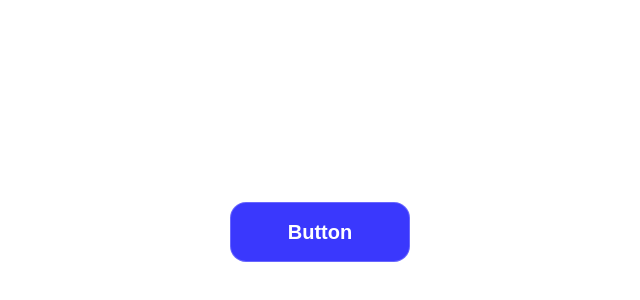
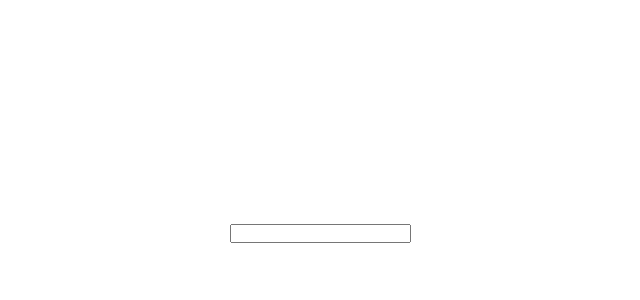
Before and after one commit to praveen-kumar-10/College-Project-Frontend, a React (Create React App) app: page / in a window 1280 px wide. Shown: the part 168-468 px from the top of the page, without its empty margins (320-960 px from the left). Built offline with nearby package versions, Linux system fonts and the light colour scheme.

Commit message:
added useInput hook

```diff
--- a/package.json
+++ b/package.json
@@ -6,6 +6,7 @@
     "@testing-library/jest-dom": "^5.16.4",
     "@testing-library/react": "^13.3.0",
     "@testing-library/user-event": "^13.5.0",
+    "formik": "^2.2.9",
     "react": "^18.2.0",
     "react-dom": "^18.2.0",
     "react-scripts": "5.0.1",
--- a/src/App.js
+++ b/src/App.js
@@ -1,15 +1,24 @@
-import "./App.css";
-import Button from "./components/UI/Button";
+/** @format */
+
+import './App.css';
+import Button from './components/UI/Button';
+import Form from './Form';
+
+import useInput from './utils/custom-hooks/useInput';
 
 function App() {
+  const { value, handleChange, handleReset, hasError, handleBlur, isTouched } =
+    useInput('', (value) => value.length > 8);
+
   return (
-    <div className="App">
-      <Button
-        className="btn-primary"
-        title="Button"
-        type="button"
-        onClick={() => alert("hello")}
+    <div className='App'>
+      {/* <Form />*/}
+      <input
+        value={value}
+        onChange={(event) => handleChange(event.target.value)}
+        onBlur={handleBlur}
       />
+      {isTouched && hasError && <p>Error</p>}
     </div>
   );
 }
--- /dev/null
+++ b/src/Form.js
@@ -0,0 +1,48 @@
+/** @format */
+
+import { useFormik } from 'formik';
+import React from 'react';
+
+function Form() {
+  const formik = useFormik({
+    initialValues: {
+      name: '',
+      email: '',
+      channel: '',
+    },
+  });
+
+  return (
+    <div>
+      <form onSubmit={formik.handleSubmit}>
+        <label htmlFor=' name'>Name</label>
+        <input
+          type='text'
+          id='name'
+          name='name'
+          value={formik.values.name}
+          onChange={formik.handleChange}
+        />
+        <label htmlFor='email'>E-mail</label>
+        <input
+          type='email'
+          id='email'
+          name='email'
+          value={formik.values.email}
+          onChange={formik.handleChange}
+        />
+        <label htmlFor=' channel'>Channel</label>
+        <input
+          type='text'
+          id='channel'
+          name='channel'
+          value={formik.values.channel}
+          onChange={formik.handleChange}
+        />
+        <button type='submit'>Submit</button>
+      </form>
+    </div>
+  );
+}
+
+export default Form;
--- /dev/null
+++ b/src/utils/custom-hooks/useInput.js
@@ -0,0 +1,35 @@
+/** @format */
+
+import { useState } from 'react';
+
+const useInput = (initial, validate) => {
+  const [value, setValue] = useState(initial);
+  const [hasError, setHasError] = useState(false);
+  const [isTouched, setIsTouched] = useState(false);
+
+  const handleChange = (t) => {
+    setValue((p) => t);
+  };
+
+  const handleReset = () => {
+    setValue('');
+  };
+
+  const handleBlur = () => {
+    setIsTouched(true);
+    if (!validate(value)) {
+      setHasError(true);
+    } else setHasError(false);
+  };
+
+  return {
+    value,
+    isTouched,
+    handleChange,
+    handleReset,
+    hasError,
+    handleBlur,
+  };
+};
+
+export default useInput;
```
Also changed, not shown: src/utils/FetchAPI.js (deleted, +0 -8 lines), src/utils/custom-hooks/useFetch.js (added), 1 other file (tests, documents, lock files or other folders).
